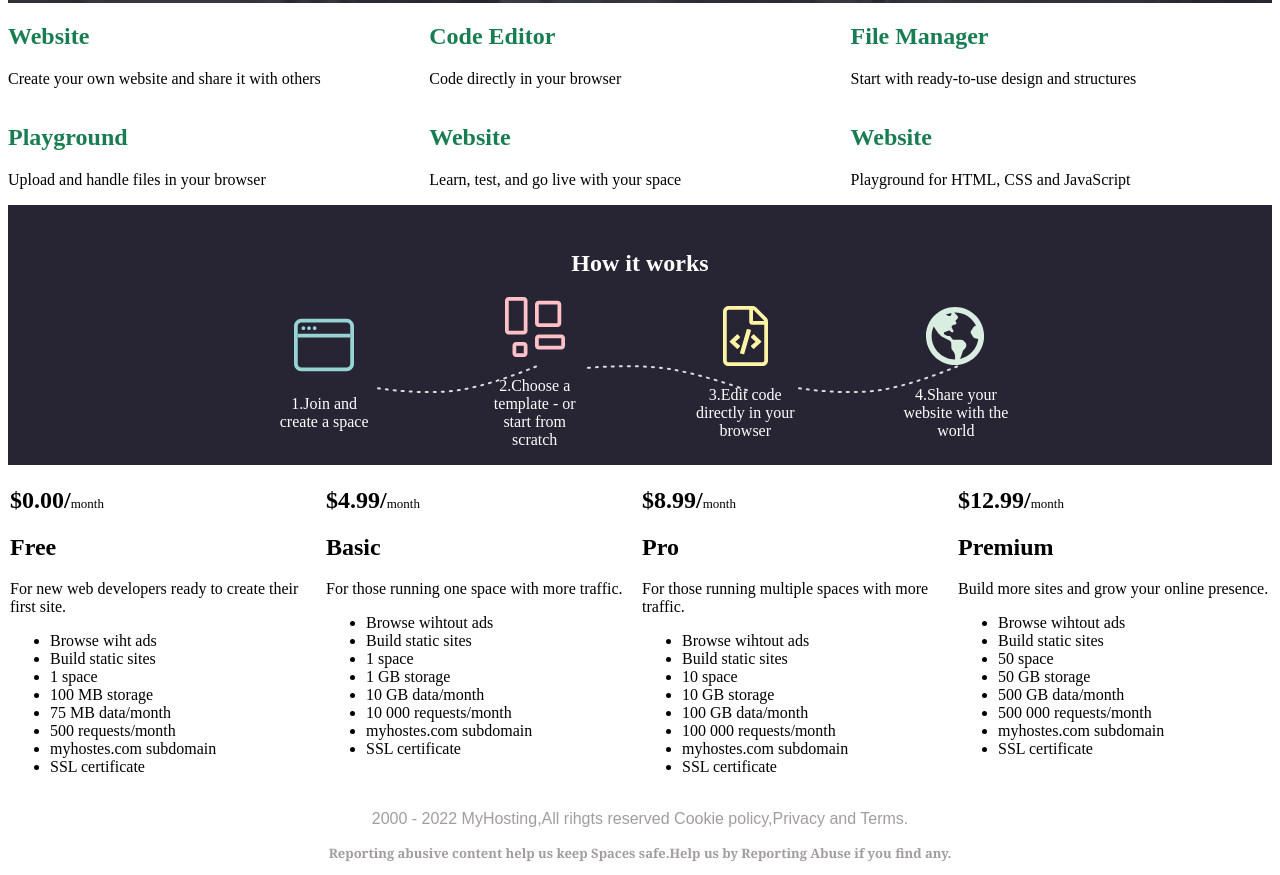
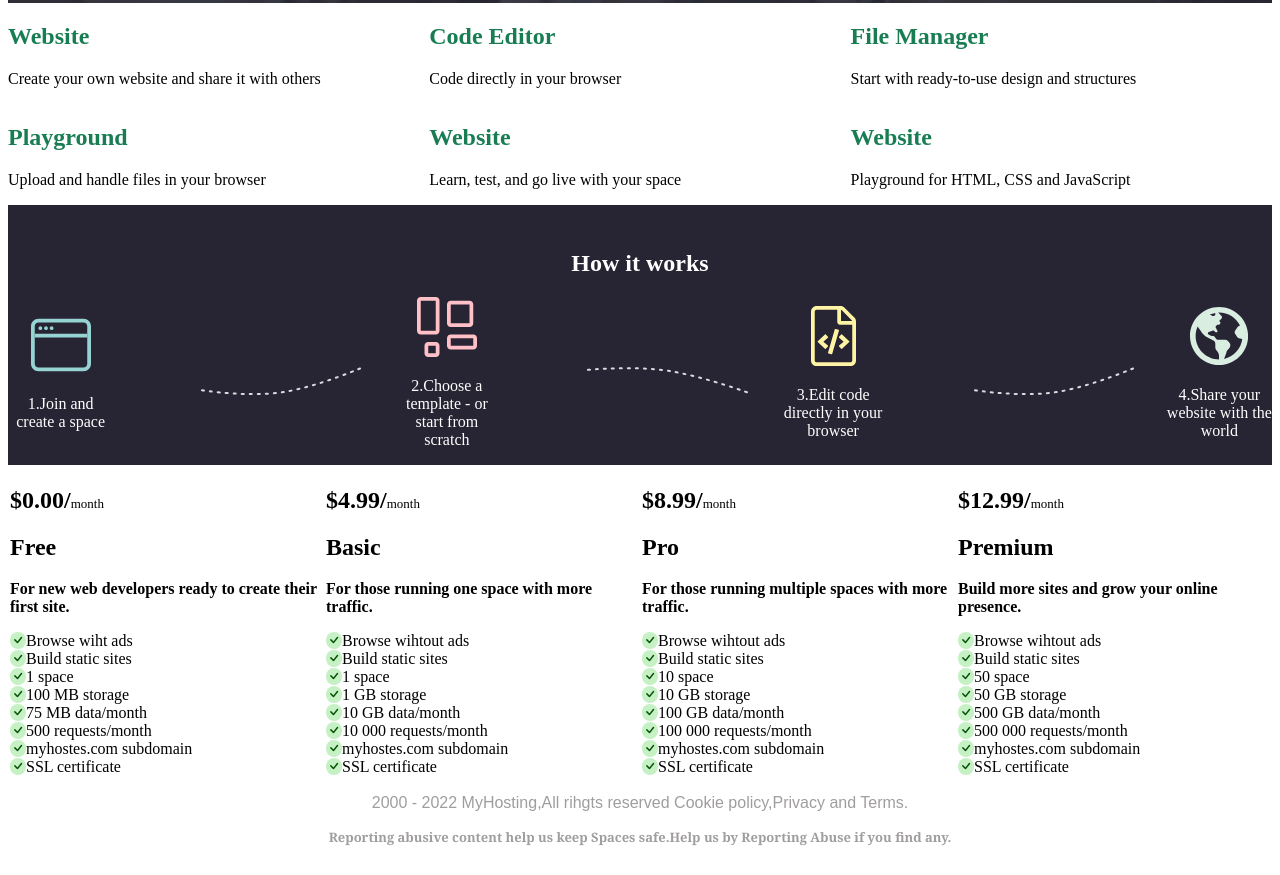
Before and after one commit to mukrime-s/Client-Side-Web-Technologies-Projects, a plain HTML site: page landingPage.html/landingPage.html in a window 1280 px wide. Shown: the part 635-1510 px from the top of the page. Drawn offline with nearby package versions, Linux system fonts and the light colour scheme.

Commit message:
Errors have been fixed, missing icons have been completed, page layout has been provided.

```diff
--- a/landingPage.html/landingPage.html
+++ b/landingPage.html/landingPage.html
@@ -2,14 +2,15 @@
 <head>
     <title>Landing Page</title>
     <link rel="stylesheet" type="text/css" href="landingPagecss.css">
-    <link rel="stylesheet" href="https://cdn.jsdelivr.net/npm/bootstrapicons@1.9.1/font/bootstrap-icons.css">
+    <link rel="stylesheet" href="https://cdn.jsdelivr.net/npm/bootstrap-icons@
+1.9.1/font/bootstrap-icons.css">
 </head>
 <body>
     <div class="container1">
         <div><h1>Create a Free Website</h1><br></div>
         <div><h3>Everything you need right in the browser.</h3><br></div>
         <div><h6>Build you own website.It is easy to use - try it!</h6><br></div>
-        <div><button class = "btngetStarted"> Get started for free </button></div>
+        <div><button class = "btngetStarted "> Get started for free </button></div>
 
     </div>
     <div class="container2 ">
@@ -41,101 +42,101 @@
 
     <div class="container3">
         <div class="col-xs-12 col-s-12 col-12"><h2 >How it works</h2></div>
-        <div class="work col-xs-12 col-s-6 col-1 ">
+        <div class=" col-xs-12 col-s-6 col-1 ">
             <img src="img1.svg"/>
             <p>1.Join and create a space</p>
         </div>
-        <div class="work col-xs-12 col-s-6 col-1 ">
+        <div class="workThisnone col-xs-12 col-s-6 col-1 ">
             <img src="img2.svg"/>
         </div>
-        <div class="work col-xs-12 col-s-6 col-1 ">
+        <div class="col-xs-12 col-s-6 col-1 ">
             <img src="img3.svg"/>
             <p>2.Choose a template - or start from scratch</p>
         </div>
-        <div class="work col-xs-12 col-s-6 col-1 ">
+        <div class="workThisnone col-xs-12 col-s-6 col-1 ">
             <img src="img4.svg"/>
         </div>
-        <div class="work col-xs-12 col-s-6 col-1 ">
+        <div class="col-xs-12 col-s-6 col-1 ">
             <img src="img5.svg"/>
             <p>3.Edit code directly in your browser</p>
         </div>
-        <div class="work col-xs-12 col-s-6 col-1 ">
+        <div class="workThisnone col-xs-12 col-s-6 col-1 ">
             <img src="img2.svg"/>
         </div>
-        <div class="work col-xs-12 col-s-6 col-1 ">
+        <div class="col-xs-12 col-s-6 col-1 ">
             <img src="img6.svg"/>
             <p>4.Share your website with the world</p>
         </div>
     </div>
     <div class="container4 ">
         <div class="white col-xs-12 col-s-6 col-3">
-            <h2>$0.00/<span class="light">month</span></h2>
+            <h2>$0.00/<span class="lightfont">month</span></h2>
             <h2>Free</h2>
-            <p>For new web developers ready to create their first site.</p>
+            <p><b>For new web developers ready to create their first site.</b></p>
 
             <nav >
-                <ul >
-                  <li>Browse wiht ads</li>
-                  <li>Build static sites</li>
-                  <li>1 space</a></li>
-                  <li>100 MB storage</a></li>
-                  <li>75 MB data/month</a></li>
-                  <li>500 requests/month</a></li>
-                  <li>myhostes.com subdomain</a></li>
-                  <li>SSL certificate</a></li>
+                <ul class="NavbarStyle">
+                  <li><i class="bi bi-check Icon"></i>Browse wiht ads</li>
+                  <li><i class="bi bi-check Icon"></i>Build static sites</li>
+                  <li><i class="bi bi-check Icon"></i>1 space</a></li>
+                  <li><i class="bi bi-check Icon"></i>100 MB storage</a></li>
+                  <li><i class="bi bi-check Icon"></i>75 MB data/month</a></li>
+                  <li><i class="bi bi-check Icon"></i>500 requests/month</a></li>
+                  <li><i class="bi bi-check Icon"></i>myhostes.com subdomain</a></li>
+                  <li><i class="bi bi-check Icon"></i>SSL certificate</a></li>
                 </ul>
             </nav>
         </div>
         <div class="white col-xs-12 col-s-6 col-3">
-            <h2>$4.99/<span class="light">month</span></h2>
+            <h2>$4.99/<span class="lightfont">month</span></h2>
             <h2>Basic</h2>
-            <p>For those running one space with more traffic.</p>
+            <p><b>For those running one space with more traffic.</b></p>
 
             <nav >
-                <ul >
-                  <li>Browse wihtout ads</li>
-                  <li>Build static sites</li>
-                  <li>1 space</a></li>
-                  <li>1 GB storage</a></li>
-                  <li>10 GB data/month</a></li>
-                  <li>10 000 requests/month</a></li>
-                  <li>myhostes.com subdomain</a></li>
-                  <li>SSL certificate</a></li>
+                <ul class="NavbarStyle">
+                  <li><i class="bi bi-check Icon"></i>Browse wihtout ads</li>
+                  <li><i class="bi bi-check Icon"></i>Build static sites</li>
+                  <li><i class="bi bi-check Icon"></i>1 space</li>
+                  <li><i class="bi bi-check Icon"></i>1 GB storage</li>
+                  <li><i class="bi bi-check Icon"></i>10 GB data/month</a></li>
+                  <li><i class="bi bi-check Icon"></i>10 000 requests/month</a></li>
+                  <li><i class="bi bi-check Icon"></i>myhostes.com subdomain</a></li>
+                  <li><i class="bi bi-check Icon"></i>SSL certificate</a></li>
                 </ul>
             </nav>
         </div>
         <div class="white col-xs-12 col-s-6 col-3">
-            <h2>$8.99/<span class="light">month</span></h2>
+            <h2>$8.99/<span class="lightfont">month</span></h2>
             <h2>Pro</h2>
-            <p>For those running multiple spaces with more traffic.</p>
+            <p><b>For those running multiple spaces with more traffic.</b></p>
 
             <nav >
-                <ul >
-                  <li>Browse wihtout ads</li>
-                  <li>Build static sites</li>
-                  <li>10 space</a></li>
-                  <li>10 GB storage</a></li>
-                  <li>100 GB data/month</a></li>
-                  <li>100 000 requests/month</a></li>
-                  <li>myhostes.com subdomain</a></li>
-                  <li>SSL certificate</a></li>
+                <ul class="NavbarStyle">
+                  <li><i class="bi bi-check Icon"></i>Browse wihtout ads</li>
+                  <li><i class="bi bi-check Icon"></i>Build static sites</li>
+                  <li><i class="bi bi-check Icon"></i>10 space</a></li>
+                  <li><i class="bi bi-check Icon"></i>10 GB storage</a></li>
+                  <li><i class="bi bi-check Icon"></i>100 GB data/month</a></li>
+                  <li><i class="bi bi-check Icon"></i>100 000 requests/month</a></li>
+                  <li><i class="bi bi-check Icon"></i>myhostes.com subdomain</a></li>
+                  <li><i class="bi bi-check Icon"></i>SSL certificate</a></li>
                 </ul>
             </nav>
         </div>
         <div class="white col-xs-12 col-s-6 col-3">
-            <h2>$12.99/<span class="light">month</span></h2>
+            <h2>$12.99/<span class="lightfont">month</span></h2>
             <h2>Premium</h2>
-            <p>Build more sites and grow your online presence.</p>
+            <p><b>Build more sites and grow your online presence.</b></p>
             <nav >
-                <ul >
-                  <li>Browse wihtout ads</li>
-                  <li>Build static sites</li>
-                  <li>50 space</a></li>
-                  <li>50 GB storage</a></li>
-                  <li>500 GB data/month</a></li>
-                  <li>500 000 requests/month</a></li>
-                  <li>myhostes.com subdomain</a></li>
-                  <li>SSL certificate</a></li>
+                <ul class="NavbarStyle">
+                  <li><i class="bi bi-check Icon"></i>Browse wihtout ads</li>
+                  <li><i class="bi bi-check Icon"></i>Build static sites</li>
+                  <li><i class="bi bi-check Icon"></i>50 space</a></li>
+                  <li><i class="bi bi-check Icon"></i>50 GB storage</a></li>
+                  <li><i class="bi bi-check Icon"></i>500 GB data/month</a></li>
+                  <li><i class="bi bi-check Icon"></i>500 000 requests/month</a></li>
+                  <li><i class="bi bi-check Icon"></i>myhostes.com subdomain</a></li>
+                  <li><i class="bi bi-check Icon"></i>SSL certificate</a></li>
                 </ul>
             </nav>
         </div>
--- a/landingPage.html/landingPagecss.css
+++ b/landingPage.html/landingPagecss.css
@@ -41,6 +41,10 @@
     .col-xs-12 {
         width: 100%;
     }
+    .workThisnone{
+        display: none;
+        visibility: hidden;
+    }
 }
 @media only screen and (min-width: 768px){/* for medium settins */
     .col-s-1 {
@@ -78,6 +82,10 @@
     }
     .col-s-12 {
         width: 100%;
+    }
+    .workThisnone{
+        display: none;
+        visibility: hidden;
     }
 }
 @media only screen and (min-width: 992px){/* for large settins */
@@ -117,6 +125,11 @@
     .col-12 {
         width: 100%;
     }
+    .workThisnone{
+        display: flex;
+        visibility: visible;
+    }
+
 }
 .container1{
     display: flex;
@@ -134,7 +147,7 @@
 }
 .btngetStarted{
     border-radius: 20px;
-    width: 15%;
+    width: 250px;
     height:40px;
     color: rgb(248, 239, 239);
     background-color:rgb(24, 125, 83);
@@ -159,10 +172,11 @@
     color: #ffffff;
     height: auto;
     align-items: center;
-    justify-content: center;
+    justify-content: space-between;
     text-align: center;
+
 }
-.light{
+.lightfont{
     font-weight: normal;
     font-size: small;
 }
@@ -177,6 +191,16 @@
     background-color: #ffffff;
 
 }
+.NavbarStyle{
+    list-style-type: none;
+    margin: 0;
+    padding: 0;
+}
+.Icon{
+    color: rgb(3, 79, 3);
+    background-color: rgb(197, 241, 197);
+    border-radius: 20px;
+}
 .footer{
     color: rgb(160, 157, 157);
     text-align: center;
```
